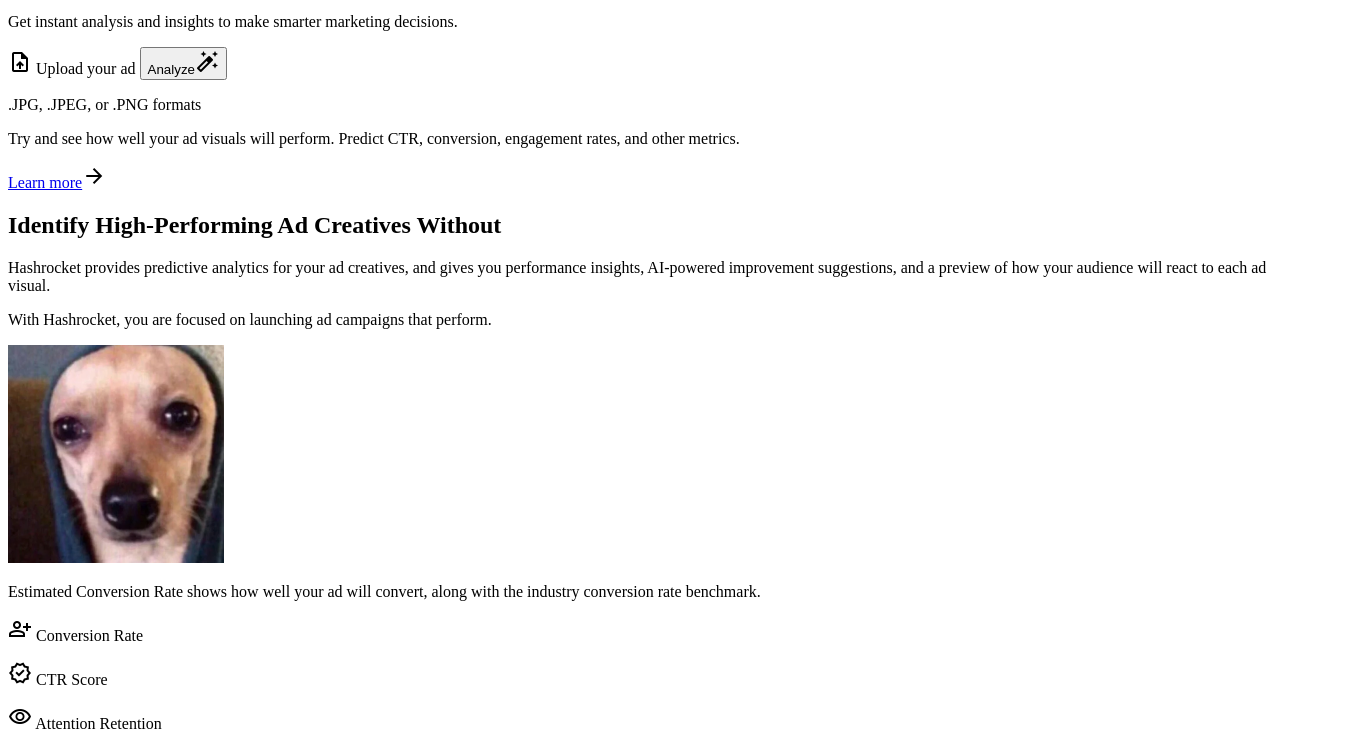
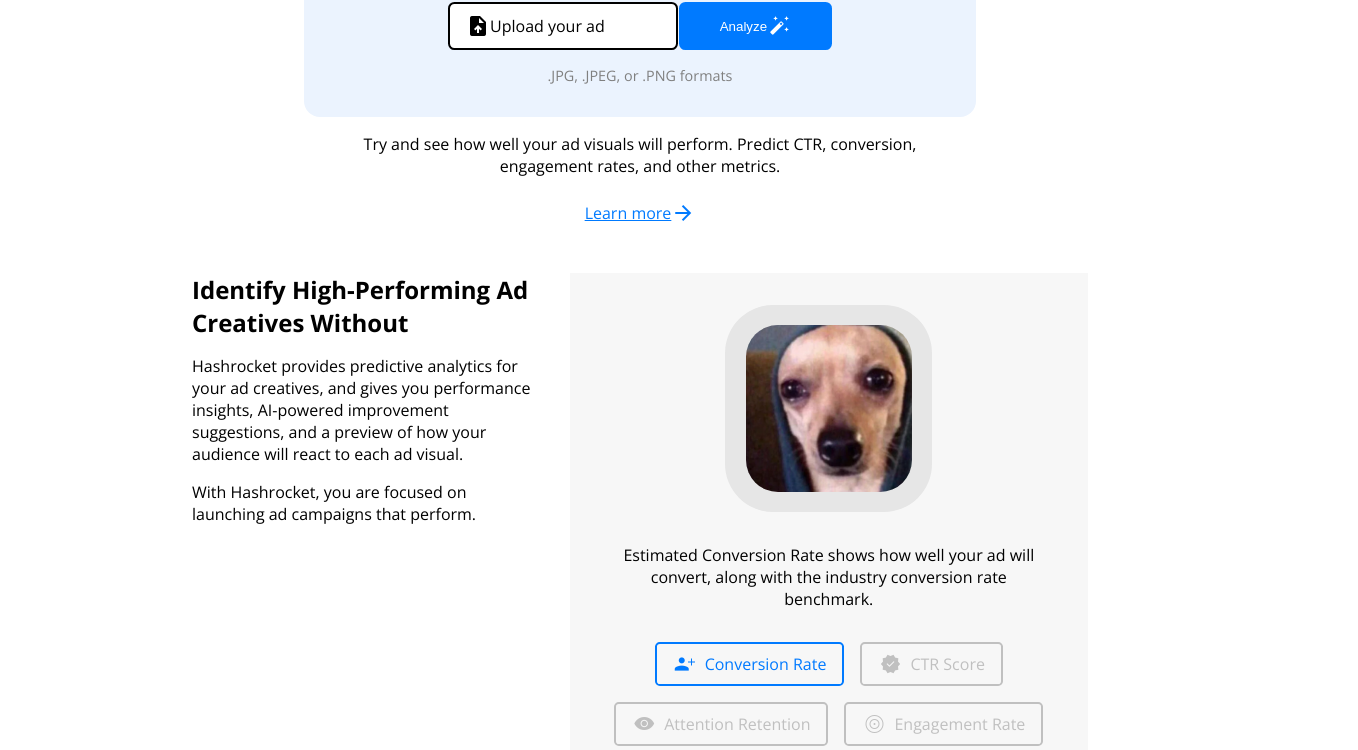
Before and after one commit to tresenish/25.-Hashrocket, a plain HTML site: page index.html in a window 1280 px wide. Shown: the part 371-1121 px from the top of the page, 1358 px wide, since content can reach past the window. Drawn offline with nearby package versions, Linux system fonts and the light colour scheme; the site is published under a folder, as on GitHub Pages, so addresses that start at the root find nothing.

Commit message:
small animation added + css troubleshoot

```diff
--- a/index.html
+++ b/index.html
@@ -9,7 +9,7 @@
 
     <!-- Icon -->
     <link rel="icon" href="./src/icon.png" type="image/x-icon">
-    <link rel="stylesheet" href="/src/index.css">
+    <link rel="stylesheet" href="./src/index.css">
 
     <!-- Google Fonts -->
     <link rel="preconnect" href="https://fonts.googleapis.com">
--- a/src/index.css
+++ b/src/index.css
@@ -226,6 +226,10 @@ p.card.selected{
     color: var(--blue);
     border: 2px solid var(--blue);
 }
+p.card:hover{
+    color: #888;
+    border: 2px solid #888;
+}
 /* FOOTER */
 footer{
     margin: 1.5rem 0;
```
